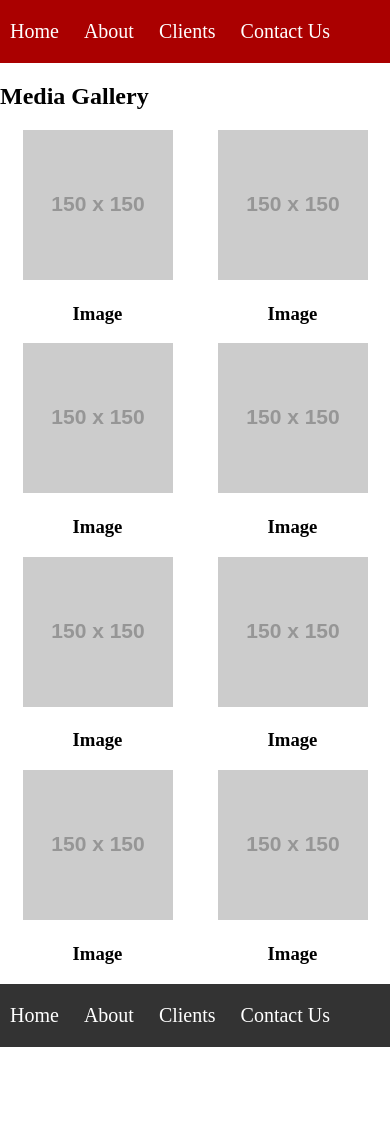
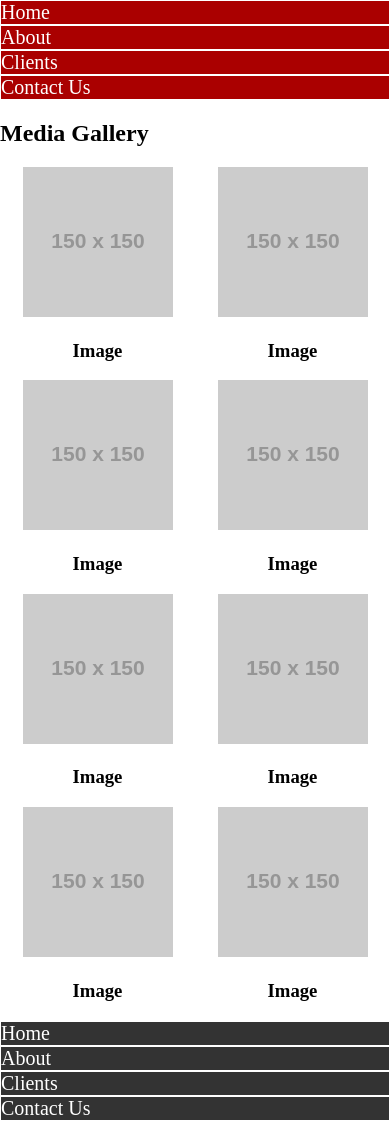
Before and after one commit to nicolettee/UA-Work, a plain HTML site: page Exercises/Exercise21/DesktopFirst/index.html in a window 390 px wide. Before the commit the page ends 1047 px from the top, so only its background shows below. Drawn offline with Linux system fonts and the light colour scheme; placeholder pictures from the web are drawn by us.

Commit message:
21 web first

```diff
--- a/Exercises/Exercise21/DesktopFirst/styles/main.css
+++ b/Exercises/Exercise21/DesktopFirst/styles/main.css
@@ -84,4 +84,15 @@ section {
     .image-gallery li{
        width: 50%;
     }
+    a,
+    nav li {
+       display: block;
+    }
+    nav li{
+        border: 1px solid #fff;
+
+    }
+    nav ul{
+        padding: 0;
+    }
 }
```
